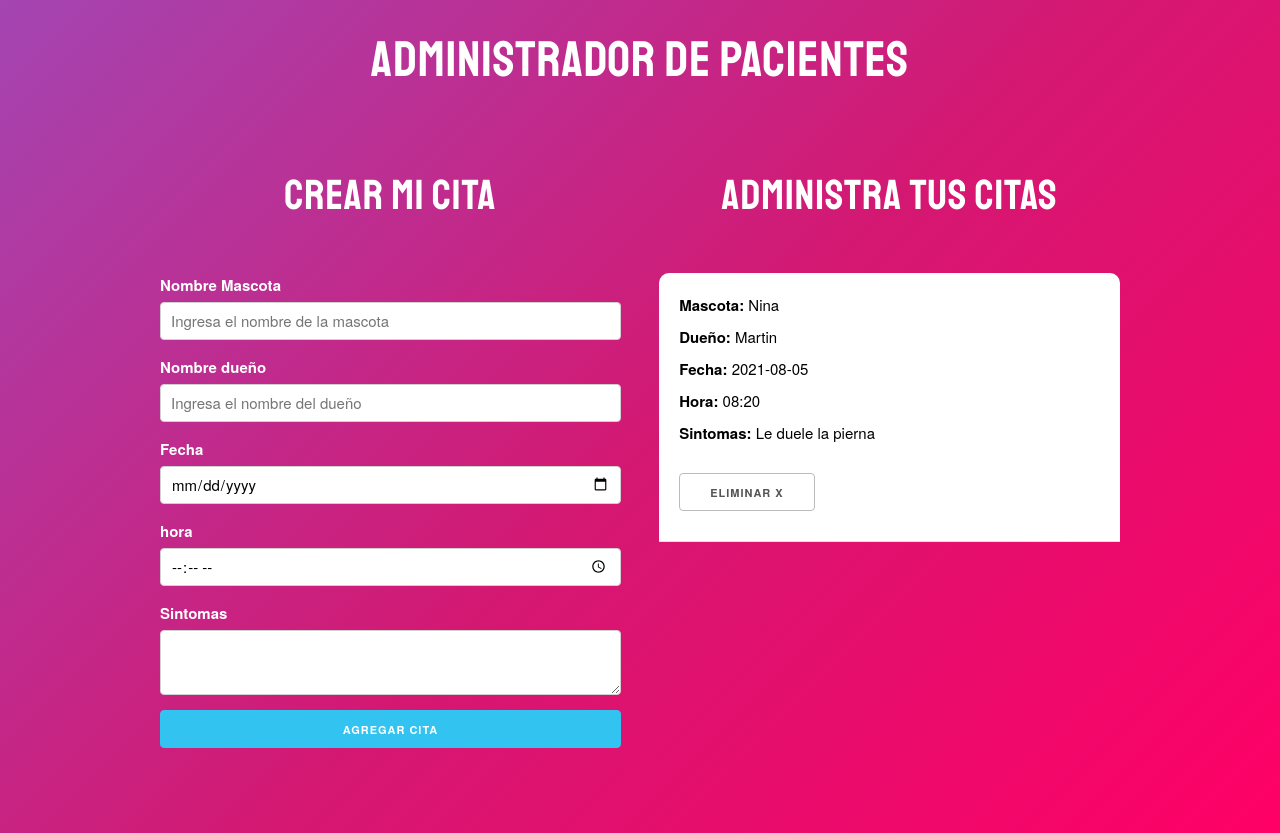
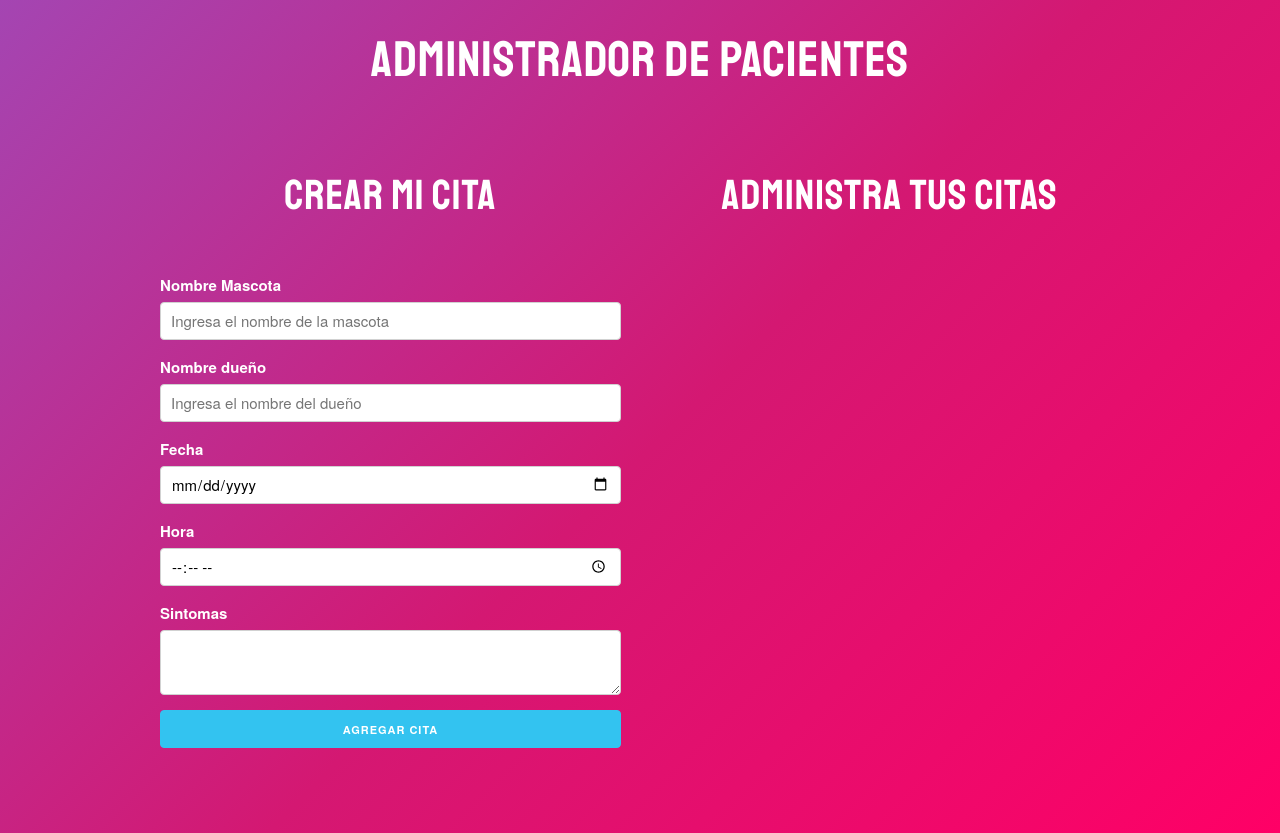
Before and after one commit to iara-szw/TP01_react, a React (Vite) app in the folder mi-proyecto/: page / in a window 1280 px wide. Built offline with nearby package versions, Linux system fonts and the light colour scheme.

Commit message:
agregado funcoinalidad

```diff
--- a/mi-proyecto/src/App.jsx
+++ b/mi-proyecto/src/App.jsx
@@ -4,16 +4,8 @@ import './App.css'
 import Listado from './componentes/Listado.jsx'
 import TituloHeader from './componentes/tituloHeader.jsx'
 function App() {
-  const [citas] = useState([
-    {
-      mascota: "Nina",
-      duenio: "Martin",
-      fecha: "2021-08-05",
-      hora: "08:20",
-      sintomas: "Le duele la pierna"
-    }
 
-  ])
+  const [citas, setCitas] = useState([]);
   return (
     <>
     <head>
@@ -25,10 +17,10 @@ function App() {
       <div class="container">
         <div class="row">
           <div class="one-half column">
-        <Formulario/>
-        </div>
+<Formulario setCitas={setCitas}></Formulario>
+   </div>
          <div class="one-half column">
-<Listado citas={citas} />
+<Listado citas={citas} setCitas={setCitas}></Listado>
          </div>
         </div>
         </div>
--- a/mi-proyecto/src/componentes/Boton.jsx
+++ b/mi-proyecto/src/componentes/Boton.jsx
@@ -1,7 +1,9 @@
-function Boton({nombre,tipo,clase}){
-    return(<>
-    <button type={tipo}class={clase} >{nombre}</button>
-    </>)
+function Boton({nombre, tipo = "button", clase, onClick}){
+    return (
+        <>
+            <button type={tipo} className={clase} onClick={onClick}>{nombre}</button>
+        </>
+    )
 }
 
 export default Boton
--- a/mi-proyecto/src/componentes/Cita.jsx
+++ b/mi-proyecto/src/componentes/Cita.jsx
@@ -1,7 +1,8 @@
 import './Cita.css'
 import Boton from './Boton.jsx'
 import Info from './Informacion.jsx'
-function Cita({cita}){
+
+function Cita({cita, setCitas}){
     return (
         <>
           <div class="cita">
@@ -10,9 +11,22 @@ function Cita({cita}){
             <Info nombre="Fecha" infor={cita.fecha}></Info>
             <Info nombre="Hora" infor={cita.hora}></Info>
             <Info nombre="Sintomas" infor={cita.sintomas}></Info>
-              <Boton clase="button eliminar" nombre="Eliminar x"/>
+              <Boton clase="button eliminar" nombre="Eliminar x" onClick={eliminarCita(setCitas,cita)} />
             </div>
 </>
     )
 }
+
+function eliminarCita(setCitas, cita) {
+  const handleDelete = () => {
+    const confirmacion = window.confirm("¿Estás seguro que queres eliminar esta cita?");
+    if (confirmacion) {
+      setCitas(lista => lista.filter(c => c.id !== cita.id));
+      } else {
+        alert("Eliminación cancelada");
+      }
+  };
+
+  return handleDelete;
+}
 export default Cita
--- a/mi-proyecto/src/componentes/Formulario.jsx
+++ b/mi-proyecto/src/componentes/Formulario.jsx
@@ -3,22 +3,57 @@ import Input from './Input.jsx'
 import Parrafo from './Parrafos.jsx'
 import Boton from './Boton.jsx'
 import Titulo from './Titulo.jsx'
-function Formulario(){
+
+function Formulario({setCitas}){
+
+  const agregarCita = (e) =>{
+    e.preventDefault();
+    // `agregarCita` puede ser llamado desde el formulario (onSubmit)
+    // o desde el botón (onClick). Aquí determinamos el <form> correcto.
+    let form = e.target;
+    if (!form || form.tagName !== 'FORM') {
+      form = e.target.form || (e.target.closest ? e.target.closest('form') : null) || (e.currentTarget && e.currentTarget.closest ? e.currentTarget.closest('form') : null);
+    }
+    if (!form) {
+      console.error('Formulario.agregarCita: no se encontró el elemento <form>');
+      return;
+    }
+    const mascota = form.mascota.value.trim();
+    const duenio = form.duenio.value.trim();
+    const fecha = form.fecha.value;
+    const hora = form.hora.value;
+    const sintomas = form.sintomas.value.trim();
+    if(!mascota || !duenio || !fecha || !hora || !sintomas) {
+      alert("No puede haber campos vacíos.");
+      return;
+    }
+
+    const nuevaCita = {
+      id: Date.now(),
+      mascota,
+      duenio,
+      fecha,
+      hora,
+      sintomas
+    }
+
+    setCitas(citas => [...citas, nuevaCita]);
+    form.reset();
+  }
 
   return(
     <>
-          <Titulo contenido="Crear mi cita"/>
-            <form>
-    <Input label="Nombre Mascota" nombre="mascota" placeholder="Ingresa el nombre de la mascota"/>
-    <Input label="Nombre dueño" nombre="duenio" placeholder="Ingresa el nombre del dueño"/>
-    <Input tipo="date" label="Fecha" nombre="fecha"/>
-    <Input tipo="time" label="hora" nombre="Hora" />
-<Parrafo label="Sintomas"/>
-                            <Boton clase="u-full-width button-primary"tipo="submit" nombre="Agregar Cita"/>
-
-            </form>
-          </>
-)
+      <Titulo contenido="Crear mi cita"/>
+      <form onSubmit={(e) => e.preventDefault()}>
+        <Input label="Nombre Mascota" nombre="mascota" placeholder="Ingresa el nombre de la mascota" required/>
+        <Input label="Nombre dueño" nombre="duenio" placeholder="Ingresa el nombre del dueño" required/>
+        <Input tipo="date" label="Fecha" nombre="fecha" required/>
+        <Input tipo="time" label="Hora" nombre="hora" required/>
+        <Parrafo label="Sintomas" nombre="sintomas" required/>
+        <Boton clase="u-full-width button-primary" tipo="button" nombre="Agregar Cita" onClick={agregarCita}/>
+      </form>
+    </>
+  )
 }
 
 export default Formulario
--- a/mi-proyecto/src/componentes/Listado.jsx
+++ b/mi-proyecto/src/componentes/Listado.jsx
@@ -2,12 +2,12 @@ import Cita from './Cita.jsx'
 import './Listado.css'
 import Titulo from './Titulo.jsx'
 
-function Listado({citas}){
+function Listado({citas, setCitas}){
     return(
         <>
             <Titulo contenido="Administra tus citas"/>
-            {citas.map((cita, index) => (
-        <Cita key={index} cita={cita} />
+            {citas.map((cita) => (
+        <Cita key={cita.id} cita={cita} setCitas={setCitas} />
       ))}
         </>
     )
--- a/mi-proyecto/src/componentes/Parrafos.jsx
+++ b/mi-proyecto/src/componentes/Parrafos.jsx
@@ -1,6 +1,6 @@
-function parrafo({label}){
+function parrafo({label, nombre}){
     return (<> <label>{label}</label>
-    <textarea name={label} class="u-full-width"></textarea></>)
+    <textarea name={nombre || label} class="u-full-width"></textarea></>)
 }
 
 export default parrafo
```
